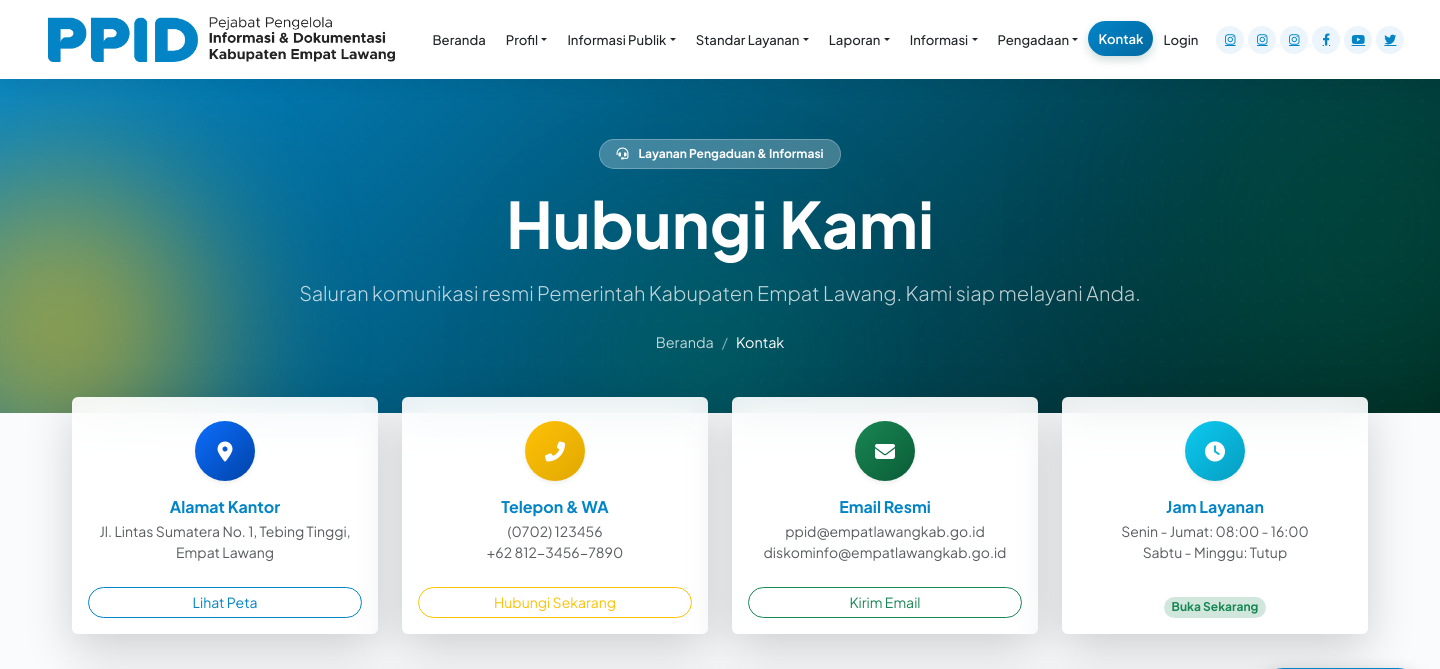
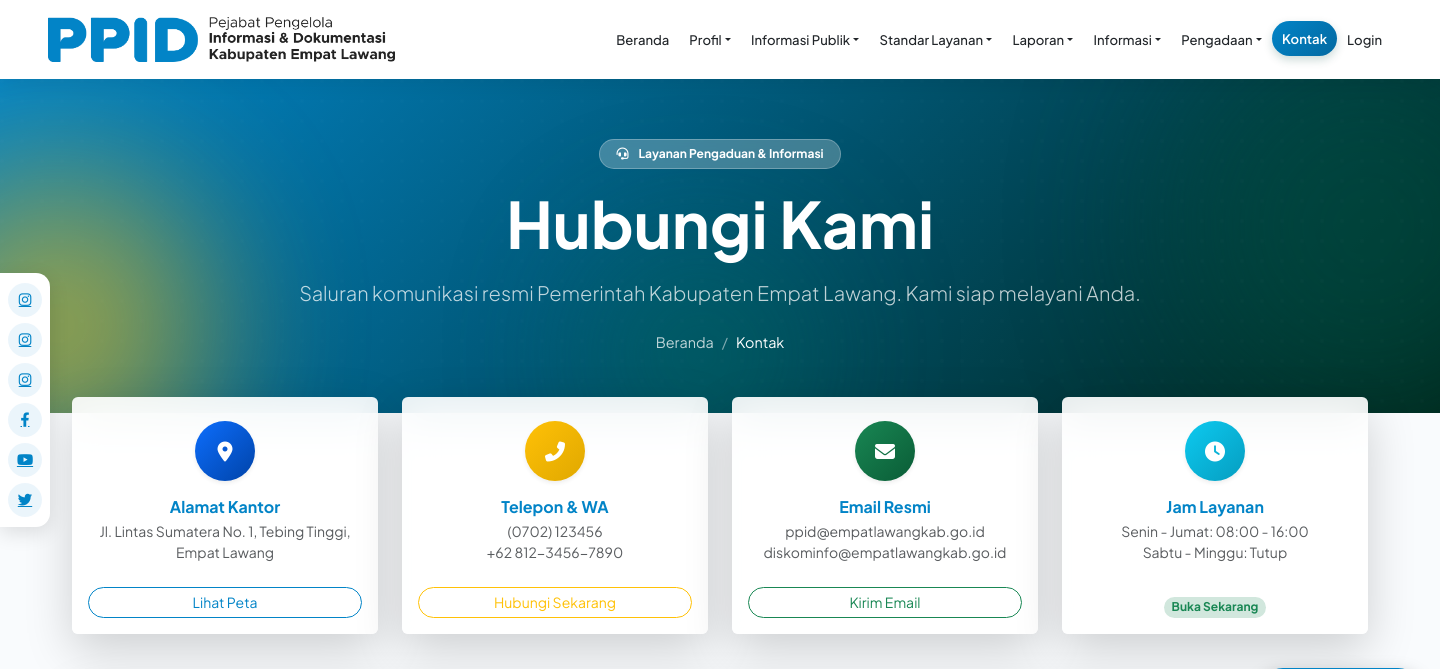
Before and after one commit to rhd4199/ppid_empatlawang_demo, a Laravel app: page /kontak in a window 1440 px wide. Shown: the top 669 px of the page. Run offline with Laravel 12, Linux system fonts and the light colour scheme; data comes from the database, SQL or seed files in the repository; parts of the project's set-up code (start-up, migrations or seed data) failed here and were passed over; some libraries are stand-ins or nearby versions.

Commit message:
Float navbar social icons on the left edge on desktop
The inline icon row made the desktop navbar too wide. From the xl
breakpoint the icons sit in a fixed vertical strip; the collapsed mobile
menu keeps them inline.

Co-Authored-By: LarikaAI <agent@larika.id>

```diff
--- a/resources/views/layouts/app.blade.php
+++ b/resources/views/layouts/app.blade.php
@@ -190,6 +190,28 @@
         .nav-social a:hover {
             background: var(--primary-color);
             color: #fff;
+        }
+        /* Desktop: float the icons on the left edge so the navbar stays short; collapsed menu keeps them inline */
+        @media (min-width: 1200px) {
+            .nav-social {
+                position: fixed;
+                left: 0;
+                top: 50%;
+                transform: translateY(-50%);
+                z-index: 1070;
+                flex-direction: column;
+                gap: 6px !important;
+                margin: 0 !important;
+                padding: 10px 8px;
+                background: #fff;
+                border-radius: 0 14px 14px 0;
+                box-shadow: 0 6px 20px rgba(0, 0, 0, 0.12);
+            }
+            .nav-social a {
+                width: 34px;
+                height: 34px;
+                font-size: 0.9rem;
+            }
         }
 
         /* Navbar */
```
